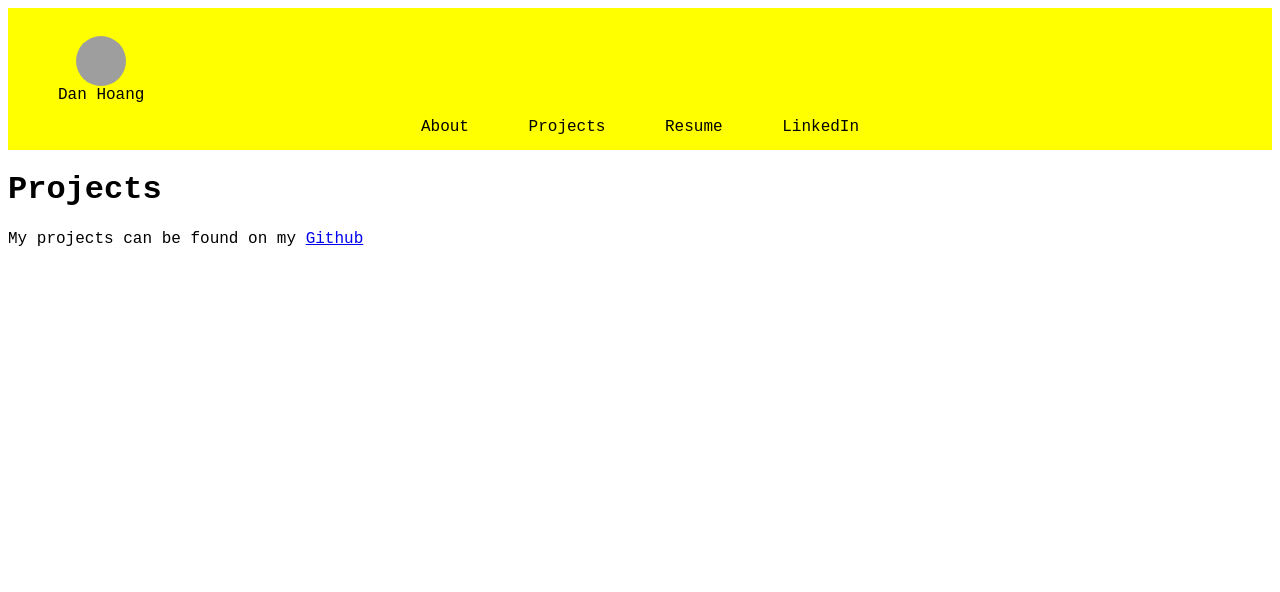
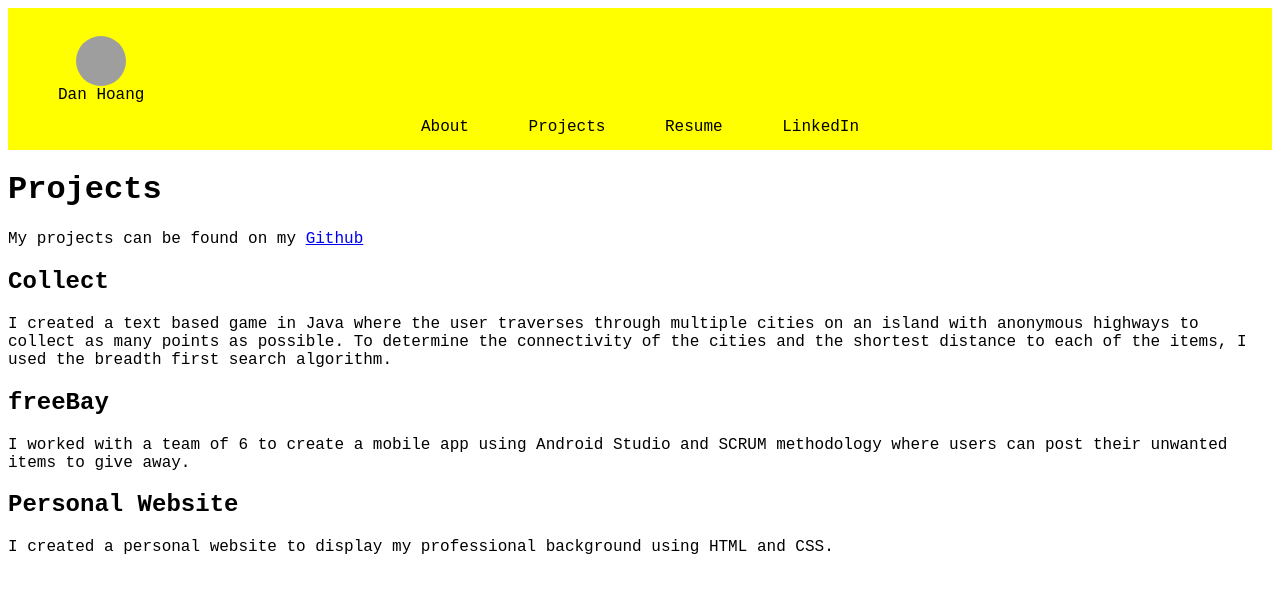
Before and after one commit to dabhoang/dabhoang.github.io, a plain HTML site: page projects.html in a window 1280 px wide. Drawn offline with Linux system fonts and the light colour scheme; grey boxes are pictures that could not be loaded.

Commit message:
Add files via upload

```diff
--- a/dabhoang.css
+++ b/dabhoang.css
@@ -53,3 +53,6 @@ h1{
 p{
 	font-family: "Courier New", Courier, monospace;
 }
+h2{
+  font-family: "Courier New", Courier, monospace;
+}
--- a/projects.html
+++ b/projects.html
@@ -16,3 +16,10 @@
 
 <h1>Projects</h1>
 <p>My projects can be found on my <a href="https://github.com/dabhoang">Github</a></p>
+
+<h2>Collect</h2>
+	<p>I created a text based game in Java where the user traverses through multiple cities on an island with anonymous highways to collect as many points as possible. To determine the connectivity of the cities and the shortest distance to each of the items, I used the breadth first search algorithm.</p>
+<h2>freeBay</h2>
+	<p>I worked with a team of 6 to create a mobile app using Android Studio and SCRUM methodology where users can post their unwanted items to give away.</p>
+<h2>Personal Website</h2>
+	<p>I created a personal website to display my professional background using HTML and CSS.</p>
```
